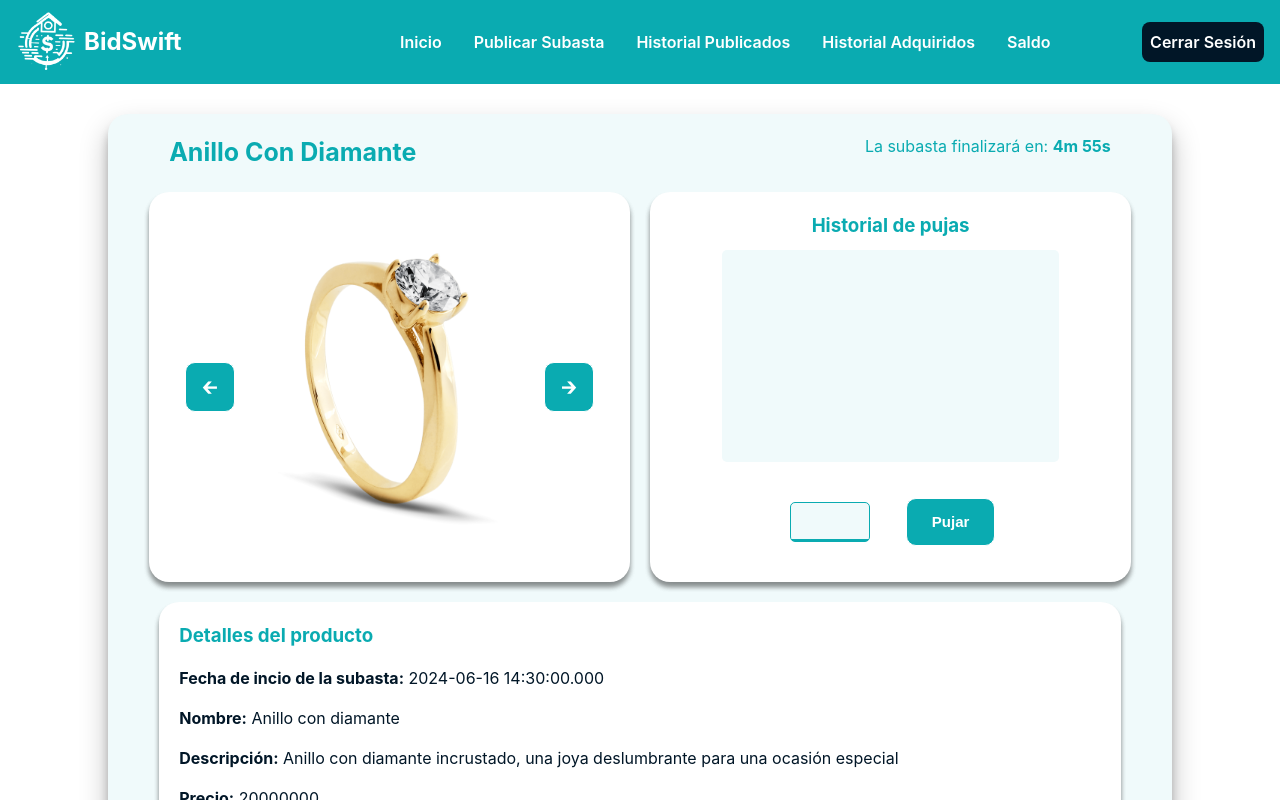
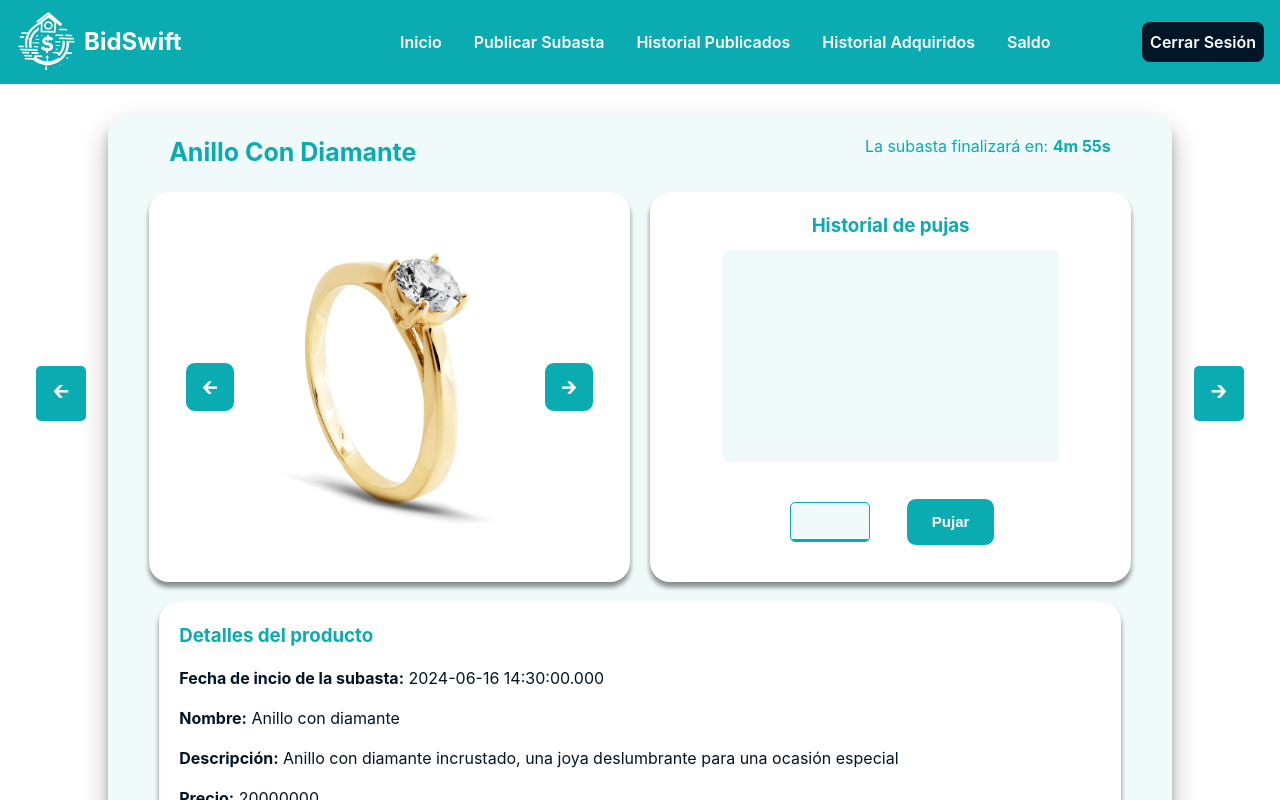
Before and after one commit to JuanDavid-Mendoza/BidSwift_Frontend, a React (Vite) app in the folder layers/view/: page /auction/1 in a window 1280 px wide. Shown: the top 800 px of the page. Built offline with nearby package versions, Linux system fonts and the light colour scheme.

Commit message:
[CREATED] iterator pattern

```diff
--- /dev/null
+++ b/layers/view/src/auctions/ActiveAuctionList.js
@@ -0,0 +1,63 @@
+import { AuctionList } from "./AuctionList";
+import { Auction } from "./Auction";
+import { Iterator } from "./Iterator";
+import { UpIterator } from "./UpIterator";
+import { DownIterator } from "./DownIterator";
+
+import {auctions} from "../utils/fakeData"
+
+/**
+ * @class ActiveAuctionList
+ * @implements {AuctionList}
+ * @description Implementación de una lista de subastas activas.
+ */
+export class ActiveAuctionList extends AuctionList {
+    /**
+     * @constructor
+     * @description Crea una instancia de ActiveAuctionList.
+     */
+    constructor() {
+        super();
+        this.auctions = [];
+        this.getData();
+    }
+
+    /**
+     * @method getData
+     * @description Obtiene la lista de subastas activas del servicio.
+     */
+    async getData() {
+        try {
+            this.auctions = auctions;
+        } catch (error) {
+            console.error(error);
+        }
+    }
+
+    /**
+     * @method createUpIterator
+     * @description Crea un iterador ascendente para la lista de subastas activas.
+     * @returns {Iterator} - Un iterador ascendente para la lista de subastas activas.
+     */
+    createUpIterator() {
+        return new UpIterator(this);
+    }
+
+    /**
+     * @method createDownIterator
+     * @description Crea un iterador descendente para la lista de subastas activas.
+     * @returns {Iterator} - Un iterador descendente para la lista de subastas activas.
+     */
+    createDownIterator() {
+        return new DownIterator(this);
+    }
+
+    /**
+     * @method getAuctions
+     * @description Devuelve la lista de subastas activas.
+     * @returns {Array<Auction>} - La lista de subastas activas.
+     */
+    getAuctions() {
+        return this.auctions;
+    }
+}
--- a/layers/view/src/auctions/Auction.js
+++ b/layers/view/src/auctions/Auction.js
@@ -2,7 +2,7 @@ import { Auctionable } from "./Auctionable";
 import { Product } from "./Product";
 
 /**
- * @class Subasta
+ * @class Auction
  * @extends Auctionable
  * @description Clase que representa una subasta.
  */
--- /dev/null
+++ b/layers/view/src/auctions/AuctionList.js
@@ -0,0 +1,37 @@
+import { Iterator } from "./Iterator";
+import {Auction} from "./Auction";
+
+/**
+ * @interface AuctionList
+ * @description Interfaz para una lista de subastas.
+ */
+export class AuctionList {
+    /**
+     * @method createUpIterator
+     * @description Crea un iterador ascendente para la lista de subastas.
+     * @param {AuctionList} auctionList - La lista de subastas sobre la que se va a iterar.
+     * @returns {Iterator} - Un iterador ascendente para la lista de subastas.
+     */
+    createUpIterator(auctionList) {
+        throw new Error("El método 'createUpIterator' debe ser implementado");
+    }
+
+    /**
+     * @method createDownIterator
+     * @description Crea un iterador descendente para la lista de subastas.
+     * @param {AuctionList} auctionList - La lista de subastas sobre la que se va a iterar.
+     * @returns {Iterator} - Un iterador descendente para la lista de subastas.
+     */
+    createDownIterator(auctionList) {
+        throw new Error("El método 'createDownIterator' debe ser implementado");
+    }
+
+    /**
+     * @method getAuctions
+     * @description Devuelve un array de subastas.
+     * @returns {Array<Auction>} - Un array de subastas.
+     */
+    getAuctions() {
+        throw new Error("El método 'getAuctions' debe ser implementado");
+    }
+}
--- /dev/null
+++ b/layers/view/src/auctions/DownIterator.js
@@ -0,0 +1,63 @@
+/**
+ * @class DownIterator
+ * @implements {Iterator}
+ * @description Implementación del iterador descendente.
+ */
+export class DownIterator extends Iterator {
+    /**
+     * @constructor
+     * @param {AuctionList} auctionList - La lista de subastas sobre la que se va a iterar hacia atrás.
+     */
+    constructor(auctionList) {
+        super();
+        this.auctionList = auctionList;
+        this.currentPosition = auctionList.getAuctions().length - 1;
+    }
+
+    /**
+     * @method hasMore
+     * @description Comprueba si hay más elementos en la colección.
+     * @returns {boolean} - Devuelve true si hay más elementos, de lo contrario false.
+     */
+    hasMore() {
+        return this.currentPosition > 0;
+    }
+
+    /**
+     * @method getNext
+     * @description Devuelve el siguiente elemento en la colección.
+     * @returns {Auction} - El siguiente elemento en la colección.
+     */
+    getNext() {
+        if (this.hasMore()) {
+            this.currentPosition--;
+            return this.auctionList.getAuctions()[this.currentPosition];
+        } else {
+            return null;
+        }
+    }
+
+    /**
+     * @method setCurrentPosition
+     * @description Establece la posición actual del iterador basado en el ID de la subasta.
+     * @param {number} auctionId - El ID de la subasta a establecer como posición actual del iterador.
+     */
+    setCurrentPosition(auctionId) {
+        const auctions = this.auctionList.getAuctions();
+        const index = auctions.findIndex(auction => auction.id === auctionId);
+        if (index !== -1) {
+            this.currentPosition = index;
+        } else {
+            console.error(`Subasta con ID ${auctionId} no encontrada en la lista.`);
+        }
+    }
+
+    /**
+     * @method getCurrentPosition
+     * @description Obtiene la posición actual del iterador.
+     * @returns {number} - La posición actual del iterador.
+     */
+    getCurrentPosition() {
+        return this.currentPosition;
+    }
+}
--- /dev/null
+++ b/layers/view/src/auctions/Iterator.js
@@ -0,0 +1,43 @@
+import { Auction } from "./Auction";
+
+/**
+ * @interface Iterator
+ * @description Interfaz para iteradores de colecciones.
+ */
+export class Iterator {
+    /**
+     * @method hasMore
+     * @description Comprueba si hay más elementos en la colección.
+     * @returns {boolean} - Devuelve true si hay más elementos, de lo contrario false.
+     */
+    hasMore() {
+        throw new Error("El método 'hasMore' debe ser implementado");
+    }
+
+    /**
+     * @method getNext
+     * @description Devuelve el siguiente elemento en la colección.
+     * @returns {Auction} - El siguiente elemento en la colección.
+     */
+    getNext() {
+        throw new Error("El método 'getNext' debe ser implementado");
+    }
+
+    /**
+     * @method setCurrentPosition
+     * @description Establece el iterador en la subasta con id dado
+     * @param {number} id - La posición actual del iterador.
+     */
+    setCurrentPosition(id) {
+        throw new Error("El método 'setCurrentPosition' debe ser implementado");
+    }
+
+    /**
+     * @method getCurrentPosition
+     * @description Obtiene la posición actual del iterador.
+     * @returns {number} - La posición actual del iterador.
+     */
+    getCurrentPosition() {
+        throw new Error("El método 'getCurrentPosition' debe ser implementado");
+    }
+}
--- /dev/null
+++ b/layers/view/src/auctions/UpIterator.js
@@ -0,0 +1,67 @@
+import { Auction } from "./Auction";
+import { AuctionList } from "./AuctionList";
+import { Iterator } from "./Iterator";
+
+/**
+ * @class UpIterator
+ * @implements {Iterator}
+ * @description Implementación del iterador ascendente.
+ */
+export class UpIterator extends Iterator {
+    /**
+     * @constructor
+     * @param {AuctionList} auctionList - La lista de subastas sobre la que se va a iterar hacia adelante.
+     */
+    constructor(auctionList) {
+        super();
+        this.auctionList = auctionList;
+        this.currentPosition = 0;
+    }
+
+    /**
+     * @method hasMore
+     * @description Comprueba si hay más elementos en la colección.
+     * @returns {boolean} - Devuelve true si hay más elementos, de lo contrario false.
+     */
+    hasMore() {
+        return this.currentPosition < this.auctionList.getAuctions().length-1;
+    }
+
+    /**
+     * @method getNext
+     * @description Devuelve el siguiente elemento en la colección.
+     * @returns {Auction} - El siguiente elemento en la colección.
+     */
+    getNext() {
+        if (this.hasMore()) {
+            this.currentPosition++;
+            return this.auctionList.getAuctions()[this.currentPosition];
+        } else {
+            return null;
+        }
+    }
+
+    /**
+     * @method setCurrentPosition
+     * @description Establece la posición actual del iterador basado en el ID de la subasta.
+     * @param {number} auctionId - El ID de la subasta a establecer como posición actual del iterador.
+     */
+    setCurrentPosition(auctionId) {
+        const auctions = this.auctionList.getAuctions();
+        const index = auctions.findIndex(auction => auction.id === auctionId);
+        if (index !== -1) {
+            this.currentPosition = index;
+        } else {
+            console.error(`Subasta con ID ${auctionId} no encontrada en la lista.`);
+        }
+    }
+
+    /**
+     * @method getCurrentPosition
+     * @description Obtiene la posición actual del iterador.
+     * @returns {number} - La posición actual del iterador.
+     */
+    getCurrentPosition() {
+        return this.currentPosition;
+    }
+}
--- a/layers/view/src/auctions/pages/AuctionPage.jsx
+++ b/layers/view/src/auctions/pages/AuctionPage.jsx
@@ -1,4 +1,4 @@
-import { useParams } from "react-router-dom";
+import { useNavigate, useParams } from "react-router-dom";
 import './styles/AuctionPage.css'
 import { auctions, bids, user } from '../../utils/fakeData';
 import { useEffect, useRef, useState } from 'react';
@@ -6,9 +6,14 @@ import Footer from '../../shared/components/Footer';
 import Navbar from '../../shared/components/Navbar';
 import { ToastContainer, toast } from "react-toastify";
 
+import { AuctionList } from "../AuctionList";
+import {ActiveAuctionList} from "../ActiveAuctionList"
+import { Iterator } from "../Iterator";
+
 function AuctionPage() {
   const [imgIndex, setImgIndex] = useState(0);
   const { itemId } = useParams();
+  const navigate = useNavigate();
   const [bidsHistory, setBidsHistory] = useState(bids.filter((b) => b.auctionId == itemId).reverse());
   const auction = auctions.find((a) => a.id == itemId);
   const userBid = useRef(null);
@@ -30,6 +35,29 @@ function AuctionPage() {
 
   const prevImg = () => { setImgIndex(imgIndex === 0 ? auction.images.length - 1 : imgIndex - 1) }
   const nextImg = () => { setImgIndex(imgIndex === auction.images.length - 1 ? 0 : imgIndex + 1) }
+
+  /** @type {AuctionList} */
+  let auctionList;
+  /** @type {Iterator} */
+  let auctionterator;
+
+  const goNextAuction = async () => {
+    auctionList = new ActiveAuctionList();
+    auctionterator = auctionList.createUpIterator();
+    auctionterator.setCurrentPosition(auction.id);
+    if (auctionterator.hasMore()){
+      navigate(`/auction/${auctionterator.getNext().id}`);
+    }
+  }
+
+  const goPrevAuction = async () => {
+    auctionList = new ActiveAuctionList();
+    auctionterator = auctionList.createDownIterator();
+    auctionterator.setCurrentPosition(auction.id);
+    if (auctionterator.hasMore()){
+      navigate(`/auction/${auctionterator.getNext().id}`);
+    }
+  }
 
   useEffect(() => {
     if (countdown > 0) {
@@ -110,8 +138,12 @@ function AuctionPage() {
     <>
       <Navbar />
 
+      <div className="nav-buttons">
+        <button id="nav-left" onClick={goPrevAuction}>{'🡰'}</button>
+        <button id="nav-right" onClick={goNextAuction}>{'🡲'}</button>
+      </div>
+
       <div className="auction-container">
-
         <h1>{auction.name}</h1>
         <p id="timer" ref={timer}>La subasta finalizará en: <b>{formatTime(countdown)}</b></p>
 
--- a/layers/view/src/auctions/pages/styles/AuctionPage.css
+++ b/layers/view/src/auctions/pages/styles/AuctionPage.css
@@ -10,6 +10,19 @@
   background-color: #f0fafb;
   border-radius: 20px;
   box-shadow: 0 14px 28px rgba(0, 0, 0, 0.25), 0 10px 10px rgba(0, 0, 0, 0.22);
+}
+
+#nav-left{
+  position: absolute;
+  top: 350px;
+  width: 50px;
+  left: 20px;
+}
+#nav-right{
+  position: absolute;
+  width: 50px;
+  top: 350px;
+  right: 20px;
 }
 
 .auction-container h1 {
```
